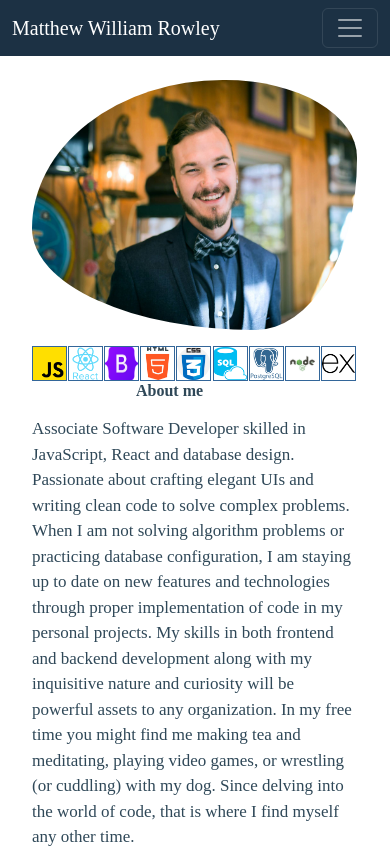
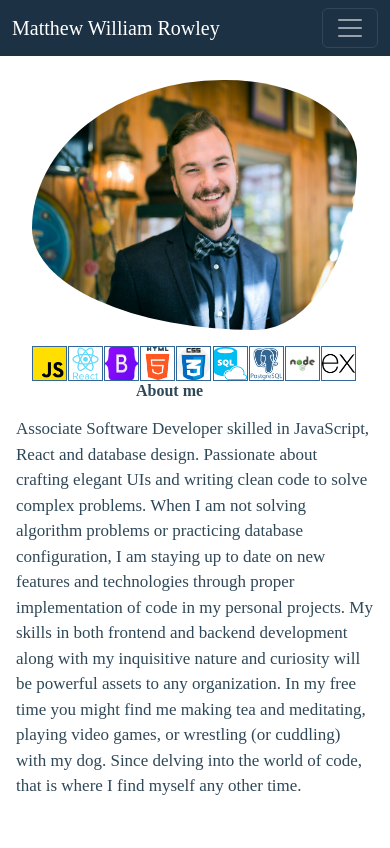
Before and after one commit to mattrowley10/Portfolio, a React (Vite) app: page / in a window 390 px wide. Shown: the top 848 px of the page. Built offline with nearby package versions, Linux system fonts and the light colour scheme.

Commit message:
try agian 475px

```diff
--- a/src/App.css
+++ b/src/App.css
@@ -263,8 +263,8 @@ html, body{
     /* max-width: 400px; */
   }
   .about-body{
-    padding-right: 2rem;
-    padding-left: 2rem ;
+    padding-right: 1rem;
+    padding-left: 1rem ;
     font-size: 17px;
   }
   .about-header{
```
